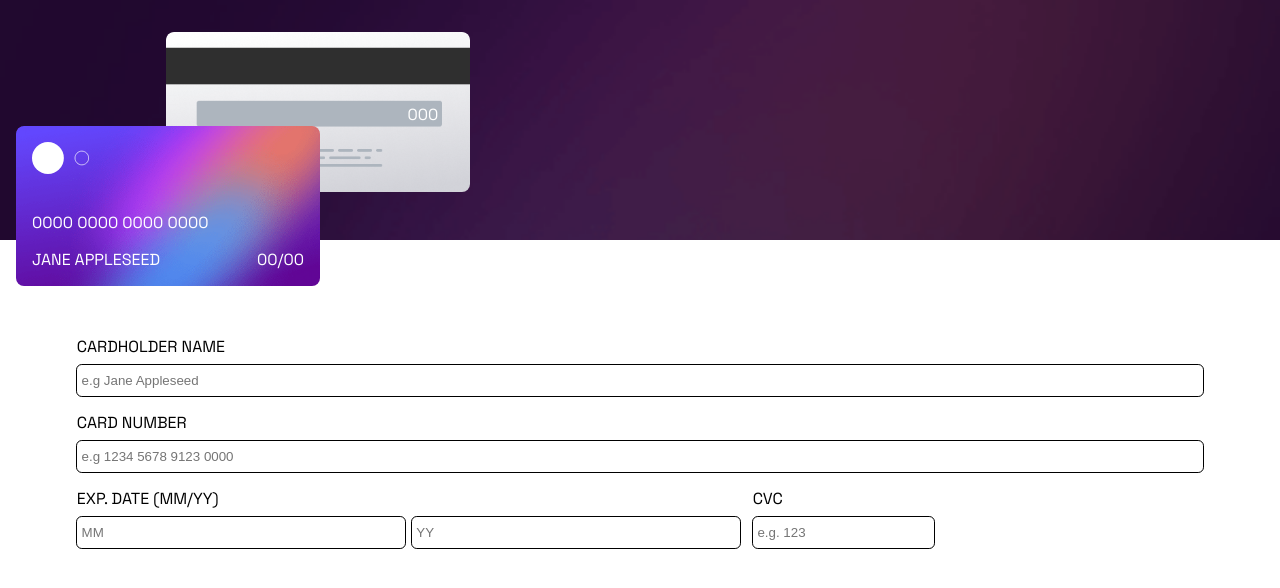
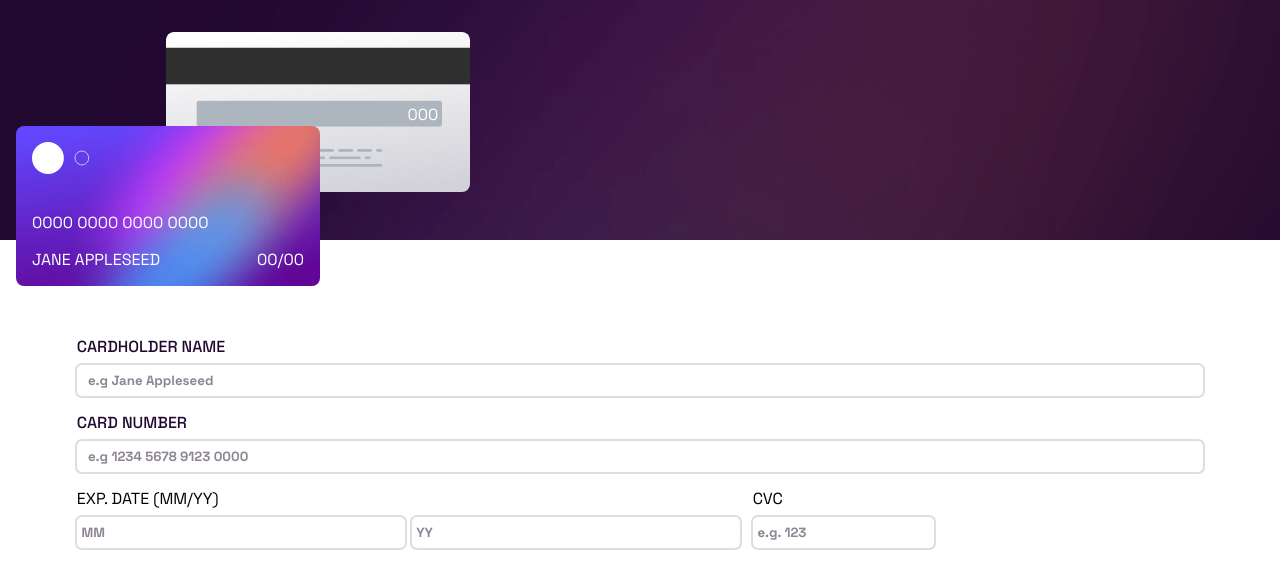
Before and after one commit to Nuuriii/interactive-card, a React (Vite) app: page / in a window 1280 px wide. Shown: the top 588 px of the page. Built offline with nearby package versions, Linux system fonts and the light colour scheme.

Commit message:
feat: add focus effect and styling placeholder

```diff
--- a/src/components/ui/Input.style.ts
+++ b/src/components/ui/Input.style.ts
@@ -20,25 +20,47 @@ export const UserInformation = styled.div`
   margin-bottom: 1rem;
   label {
     margin-bottom: 0.5rem;
+    font-weight: 500;
+    color: hsl(278, 68%, 11%);
   }
 `;
 
 export const InputName = styled.input`
-  padding: 0.5rem 0rem 0.5rem 0.3rem;
+  padding: 0.5rem 0rem 0.5rem 0.7rem;
   border: none;
   margin-right: 0.4rem;
-  outline: 1px solid black;
+  outline: 2px solid hsl(270, 3%, 87%);
+  font-weight: 500;
+  color: hsl(278, 68%, 11%);
   border-radius: 0.3rem;
   width: 100%;
+  &::placeholder {
+    font-family: SpaceGrotesk, serif;
+    font-weight: 900;
+    color: hsl(279, 6%, 55%);
+  }
+  &:focus {
+    outline: 2px solid hsl(278, 68%, 11%);
+  }
 `;
 
 export const InputNumber = styled.input`
-  padding: 0.5rem 0rem 0.5rem 0.3rem;
+  padding: 0.5rem 0rem 0.5rem 0.7rem;
   border: none;
   margin-right: 0.4rem;
-  outline: 1px solid black;
+  outline: 2px solid hsl(270, 3%, 87%);
+  font-weight: 500;
+  color: hsl(278, 68%, 11%);
   border-radius: 0.3rem;
   width: 100%;
+  &::placeholder {
+    font-family: SpaceGrotesk, serif;
+    font-weight: 900;
+    color: hsl(279, 6%, 55%);
+  }
+  &:focus {
+    outline: 2px solid hsl(278, 68%, 11%);
+  }
 `;
 
 export const DateAndCvc = styled.div`
@@ -62,18 +84,38 @@ export const MonthAndYear = styled.div`
 export const InputMonth = styled.input`
   padding: 0.5rem 0rem 0.5rem 0.3rem;
   border: none;
+  outline: 2px solid hsl(270, 3%, 87%);
+  font-weight: 500;
+  color: hsl(278, 68%, 11%);
   margin-right: 0.4rem;
-  outline: 1px solid black;
   border-radius: 0.3rem;
   width: 50%;
+  &::placeholder {
+    font-family: SpaceGrotesk, serif;
+    font-weight: 900;
+    color: hsl(279, 6%, 55%);
+  }
+  &:focus {
+    outline: 2px solid hsl(278, 68%, 11%);
+  }
 `;
 
 export const InputYear = styled.input`
   padding: 0.5rem 0rem 0.5rem 0.3rem;
   border: none;
-  outline: 1px solid black;
   border-radius: 0.3rem;
   width: 50%;
+  outline: 2px solid hsl(270, 3%, 87%);
+  font-weight: 500;
+  color: hsl(278, 68%, 11%);
+  &::placeholder {
+    font-family: SpaceGrotesk, serif;
+    font-weight: 900;
+    color: hsl(279, 6%, 55%);
+  }
+  &:focus {
+    outline: 2px solid hsl(278, 68%, 11%);
+  }
 `;
 
 export const Cvc = styled.div`
@@ -88,7 +130,17 @@ export const Cvc = styled.div`
 export const InputCvc = styled.input`
   padding: 0.5rem 0rem 0.5rem 0.3rem;
   border: none;
-  outline: 1px solid black;
   border-radius: 0.3rem;
   width: 100%;
+  outline: 2px solid hsl(270, 3%, 87%);
+  font-weight: 500;
+  color: hsl(278, 68%, 11%);
+  &::placeholder {
+    font-family: SpaceGrotesk, serif;
+    font-weight: 900;
+    color: hsl(279, 6%, 55%);
+  }
+  &:focus {
+    outline: 2px solid hsl(278, 68%, 11%);
+  }
 `;
```
